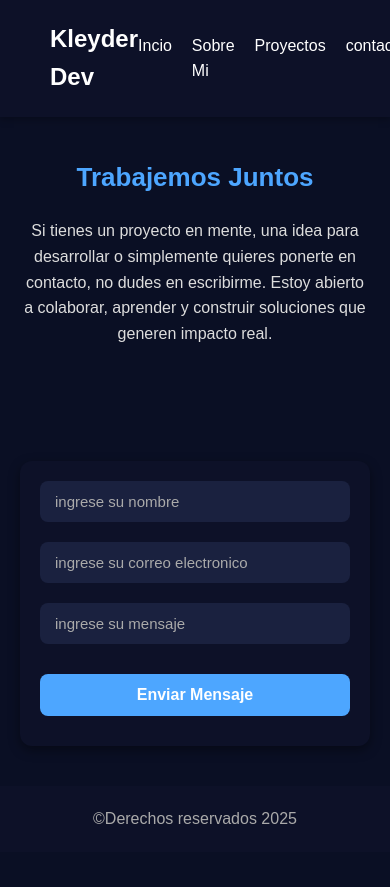
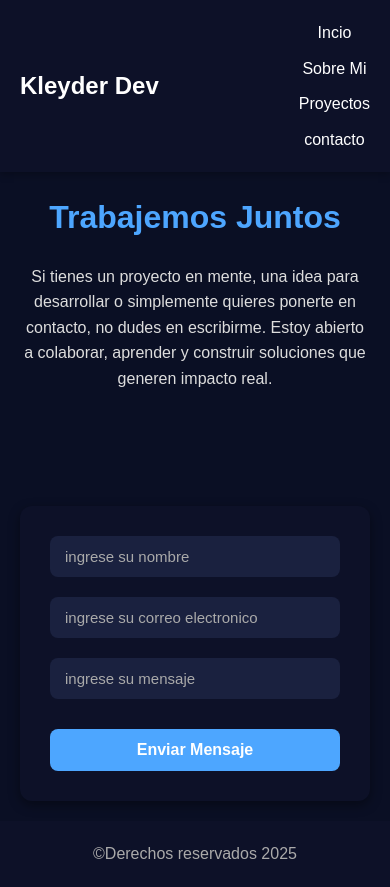
Before and after one commit to kleyderBackend/Portafolio-Web, a plain HTML site: page contacts.html in a window 390 px wide. Before the commit the page ends 852 px from the top, so only its background shows below. Drawn offline with nearby package versions, Linux system fonts and the light colour scheme.

Commit message:
fix:correction of CSS styles to adap to all devices

```diff
--- a/css/aboutme.css
+++ b/css/aboutme.css
@@ -137,20 +137,41 @@ footer {
 
 /* -------- RESPONSIVE -------- */
 @media (max-width: 768px) {
-    .hero-principal {
-        grid-template-columns: 1fr;
-        padding: 40px 20px;
+    body {
+        padding: 0;
+        /* quitar padding global en móvil */
     }
 
-    .card3 {
+    header,
+    footer {
+        width: 100%;
+        padding: 20px;
+        /* padding interno sin afectar ancho */
+    }
+
+    nav ul {
+        flex-direction: column;
+        /* menú en columna en móvil */
+        gap: 10px;
+        text-align: center;
+    }
+
+    main {
+        flex-direction: column;
+        /* apila contenido */
         padding: 20px;
     }
 
-    .project-stack {
-        gap: 15px;
+    #hero-featured,
+    #hero-other-projects {
+        padding: 30px 10px;
     }
 
-    .card3 h1 {
-        font-size: 22px;
+    .card {
+        max-width: 100%;
+    }
+
+    #title-other {
+        font-size: 24px;
     }
 }
--- a/css/contacts.css
+++ b/css/contacts.css
@@ -89,15 +89,41 @@ main p {
 
 /* -------- RESPONSIVE -------- */
 @media (max-width: 768px) {
-    main {
-        padding: 40px 20px;
+    body {
+        padding: 0;
+        /* quitar padding global en móvil */
     }
 
-    main h1 {
-        font-size: 26px;
+    header,
+    footer {
+        width: 100%;
+        padding: 20px;
+        /* padding interno sin afectar ancho */
     }
 
-    .contact {
+    nav ul {
+        flex-direction: column;
+        /* menú en columna en móvil */
+        gap: 10px;
+        text-align: center;
+    }
+
+    main {
+        flex-direction: column;
+        /* apila contenido */
         padding: 20px;
     }
+
+    #hero-featured,
+    #hero-other-projects {
+        padding: 30px 10px;
+    }
+
+    .card {
+        max-width: 100%;
+    }
+
+    #title-other {
+        font-size: 24px;
+    }
 }
--- a/css/project.css
+++ b/css/project.css
@@ -180,12 +180,33 @@ footer {
 /* -------- RESPONSIVE -------- */
 @media (max-width: 768px) {
     body {
-        padding: 0 15px;
+        padding: 0;
+        /* quitar padding global en móvil */
+    }
+
+    header,
+    footer {
+        width: 100%;
+        padding: 20px;
+        /* padding interno sin afectar ancho */
+    }
+
+    nav ul {
+        flex-direction: column;
+        /* menú en columna en móvil */
+        gap: 10px;
+        text-align: center;
+    }
+
+    main {
+        flex-direction: column;
+        /* apila contenido */
+        padding: 20px;
     }
 
     #hero-featured,
     #hero-other-projects {
-        padding: 40px 20px;
+        padding: 30px 10px;
     }
 
     .card {
@@ -193,6 +214,6 @@ footer {
     }
 
     #title-other {
-        font-size: 26px;
+        font-size: 24px;
     }
 }
--- a/css/style.css
+++ b/css/style.css
@@ -143,28 +143,41 @@ footer {
 
 /* -------- RESPONSIVE -------- */
 @media (max-width: 768px) {
-    main {
+    body {
+        padding: 0;
+        /* quitar padding global en móvil */
+    }
+
+    header,
+    footer {
+        width: 100%;
+        padding: 20px;
+        /* padding interno sin afectar ancho */
+    }
+
+    nav ul {
         flex-direction: column;
-        padding: 40px 20px;
+        /* menú en columna en móvil */
+        gap: 10px;
         text-align: center;
     }
 
-    #my-photo img {
-        margin-top: 20px;
-        width: 200px;
+    main {
+        flex-direction: column;
+        /* apila contenido */
+        padding: 20px;
     }
 
-    #myDescription {
+    #hero-featured,
+    #hero-other-projects {
+        padding: 30px 10px;
+    }
+
+    .card {
         max-width: 100%;
     }
 
-    #myDescription h2 {
+    #title-other {
         font-size: 24px;
     }
-
-    button {
-        margin: 10px auto;
-        display: block;
-        width: 80%;
-    }
 }
```
